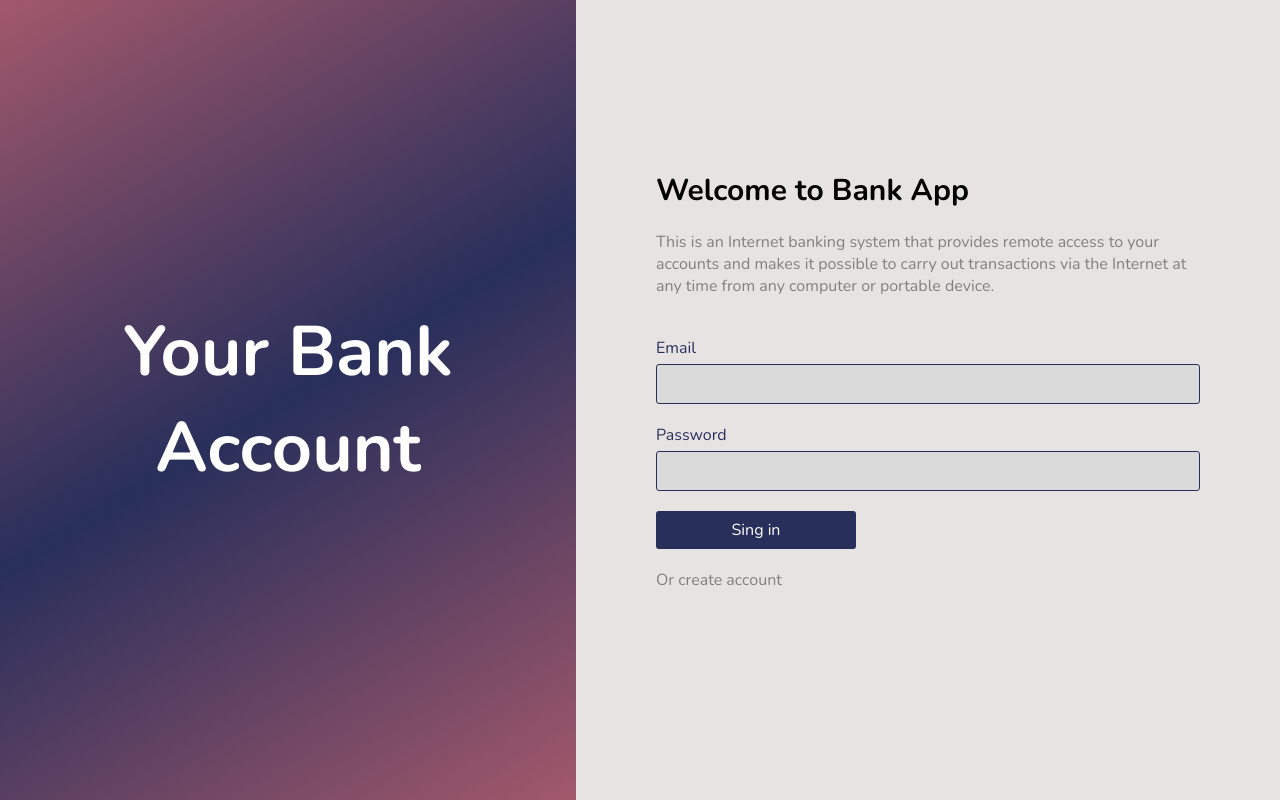
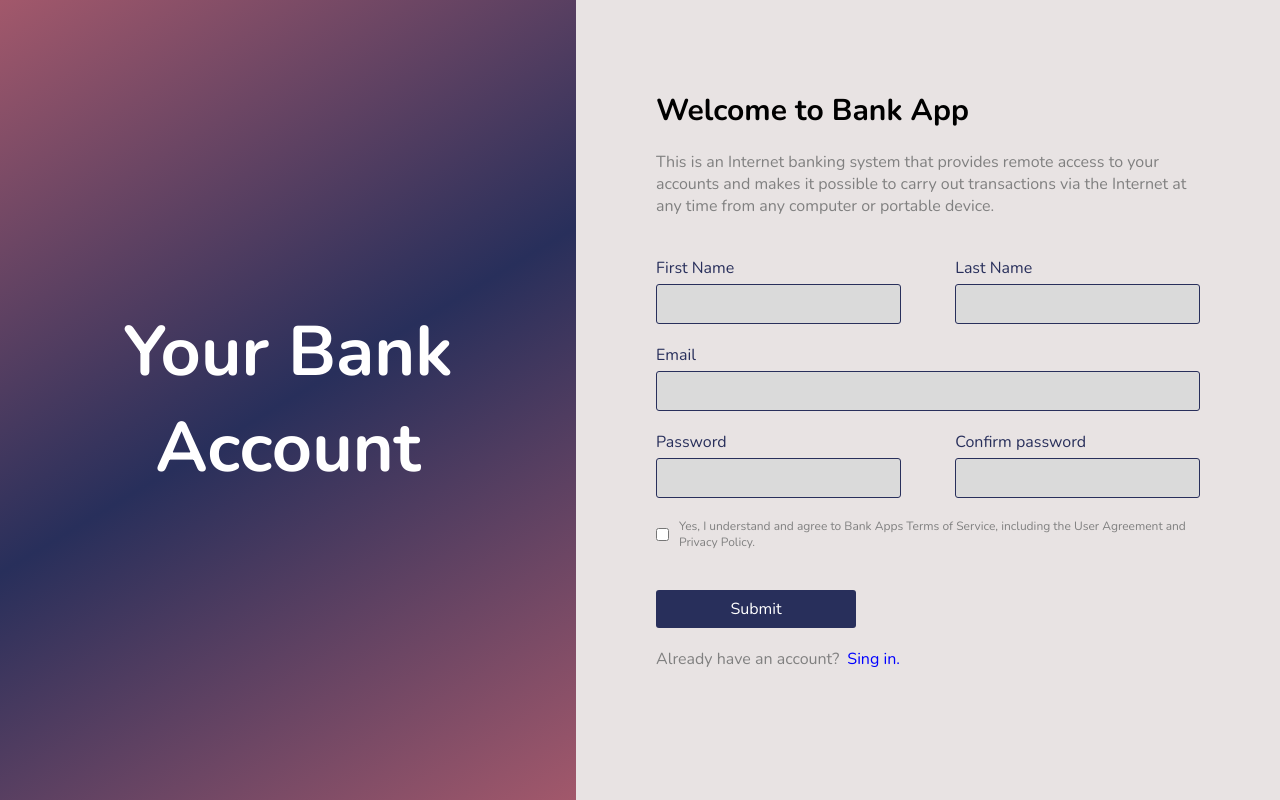
Before and after one commit to dudkin-v/bank-acount, a React (Create React App) app: page /sing-up in a window 1280 px wide. Built offline with nearby package versions, Linux system fonts and the light colour scheme.

Commit message:
added Router

```diff
--- a/package.json
+++ b/package.json
@@ -11,6 +11,7 @@
     "react": "^17.0.2",
     "react-dom": "^17.0.2",
     "react-redux": "^7.2.6",
+    "react-router-dom": "^6.2.2",
     "react-scripts": "5.0.0",
     "redux": "^4.1.2",
     "styled-components": "^5.3.3",
--- a/src/App.js
+++ b/src/App.js
@@ -1,6 +1,9 @@
+import { Route, Routes } from "react-router-dom";
+
 import styled from "styled-components";
 
-import {SingIn} from "./pages/SingIn";
+import { SingIn } from "./pages/SingIn";
+import { SingUp } from "./pages/SingUp";
 
 const Container = styled.div`
   display: flex;
@@ -13,10 +16,13 @@ const Container = styled.div`
 `;
 
 const App = () => {
-  console.log("App")
+  console.log("App");
   return (
     <Container>
-      <SingIn />
+      <Routes>
+        <Route exact path="/sing-in" element={<SingIn />} />
+        <Route exact path="/sing-up" element={<SingUp />} />
+      </Routes>
     </Container>
   );
 };
--- a/src/index.js
+++ b/src/index.js
@@ -1,12 +1,15 @@
 import React from "react";
 import ReactDOM from "react-dom";
+import { BrowserRouter } from "react-router-dom";
 import "./index.css";
 import App from "./App";
 import reportWebVitals from "./reportWebVitals";
 
 ReactDOM.render(
   <React.StrictMode>
-    <App />
+    <BrowserRouter>
+      <App />
+    </BrowserRouter>
   </React.StrictMode>,
   document.getElementById("root")
 );
--- a/src/pages/SingIn/SingIn.js
+++ b/src/pages/SingIn/SingIn.js
@@ -1,6 +1,7 @@
 import styled from "styled-components";
 import { useFormik } from "formik";
 
+import { Link } from "react-router-dom";
 import { InputField } from "../../components/InputField";
 import { SubmitButton } from "../../components/SubmitButton";
 
@@ -54,6 +55,16 @@ const FormBlock = styled.div`
       max-width: 200px;
     }
   }
+
+  a {
+    margin-top: 20px;
+    font-size: 16px;
+    color: blue;
+
+    :hover {
+      color: rgb(162, 88, 107);
+    }
+  }
 `;
 
 const formInitialValues = {
@@ -64,7 +75,7 @@ const formInitialValues = {
 const SingIn = () => {
   const formik = useFormik({
     initialValues: formInitialValues,
-    onSubmit: values => console.log(values)
+    onSubmit: (values) => console.log(values),
   });
 
   return (
@@ -98,9 +109,7 @@ const SingIn = () => {
             <SubmitButton type="submit" text="Sing in" />
           </div>
         </form>
-        <div className="login-in-block">
-          <p>Or create account</p>
-        </div>
+        <Link to="/sing-up">Or create account.</Link>
       </FormBlock>
     </LoginBlock>
   );
--- a/src/pages/SingUp/SingUp.js
+++ b/src/pages/SingUp/SingUp.js
@@ -1,6 +1,7 @@
 import styled from "styled-components";
 import { useFormik } from "formik";
 
+import { Link } from "react-router-dom";
 import { InputField } from "../../components/InputField";
 import { SubmitButton } from "../../components/SubmitButton";
 
@@ -79,6 +80,20 @@ const FormBlock = styled.div`
       max-width: 200px;
     }
   }
+
+  .sing-in-block {
+    display: flex;
+    a {
+      margin-top: 20px;
+      padding: 0 8px;
+      font-size: 16px;
+      color: blue;
+
+      :hover {
+        color: rgb(162, 88, 107);
+      }
+    }
+  }
 `;
 
 const formInitialValues = {
@@ -92,7 +107,7 @@ const formInitialValues = {
 const SingIn = () => {
   const formik = useFormik({
     initialValues: formInitialValues,
-    onSubmit: values => console.log(values)
+    onSubmit: (values) => console.log(values),
   });
 
   return (
@@ -158,8 +173,9 @@ const SingIn = () => {
             <SubmitButton type="submit" text="Submit" />
           </div>
         </form>
-        <div className="login-in-block">
+        <div className="sing-in-block">
           <p>Already have an account?</p>
+          <Link to="/sing-in">Sing in.</Link>
         </div>
       </FormBlock>
     </LoginBlock>
```
Also changed, not shown: src/components/SubmitButton/SubmitButton.js (+12 -10 lines), 1 other file (tests, documents, lock files or other folders). Lines whose indentation alone changed are shown as unchanged.
